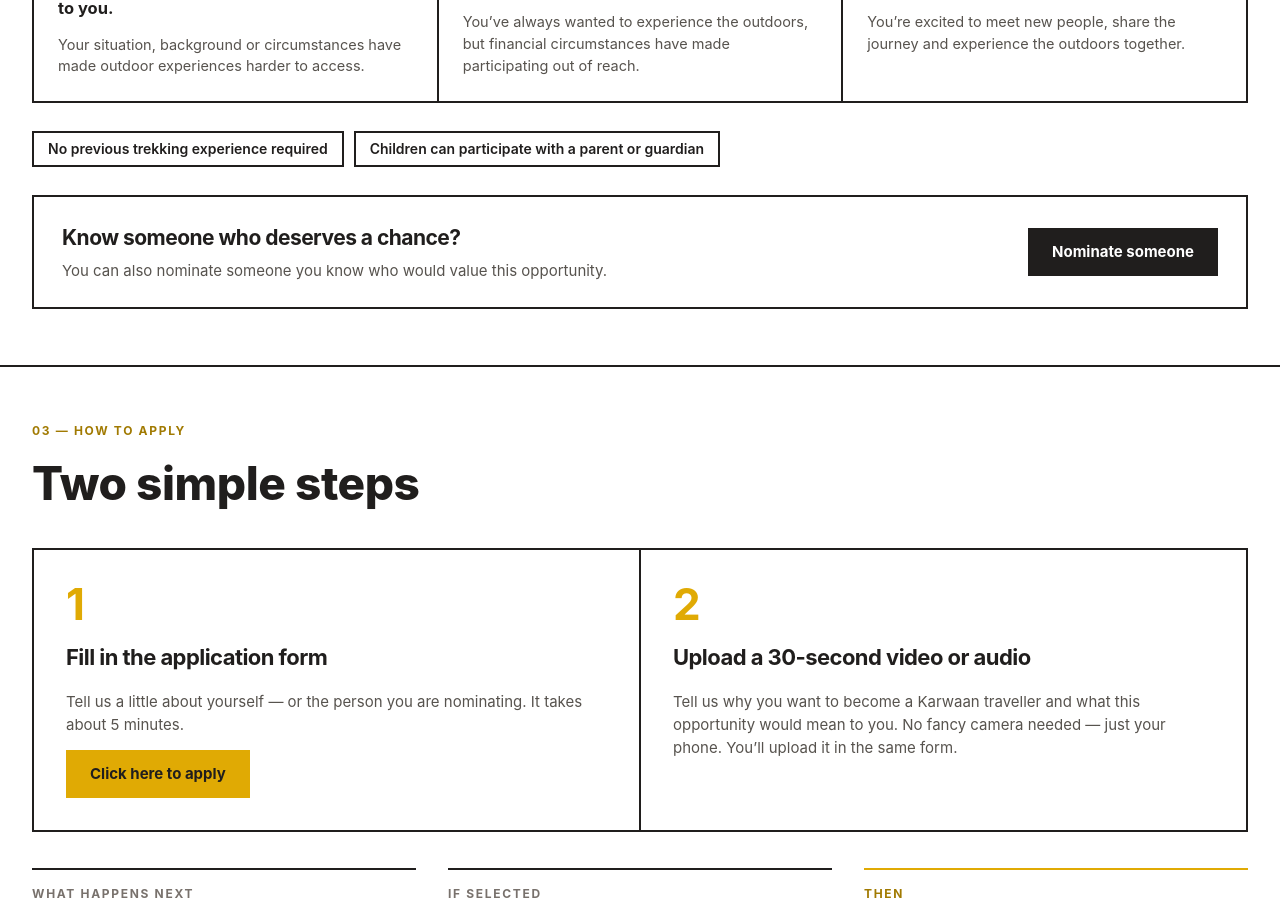
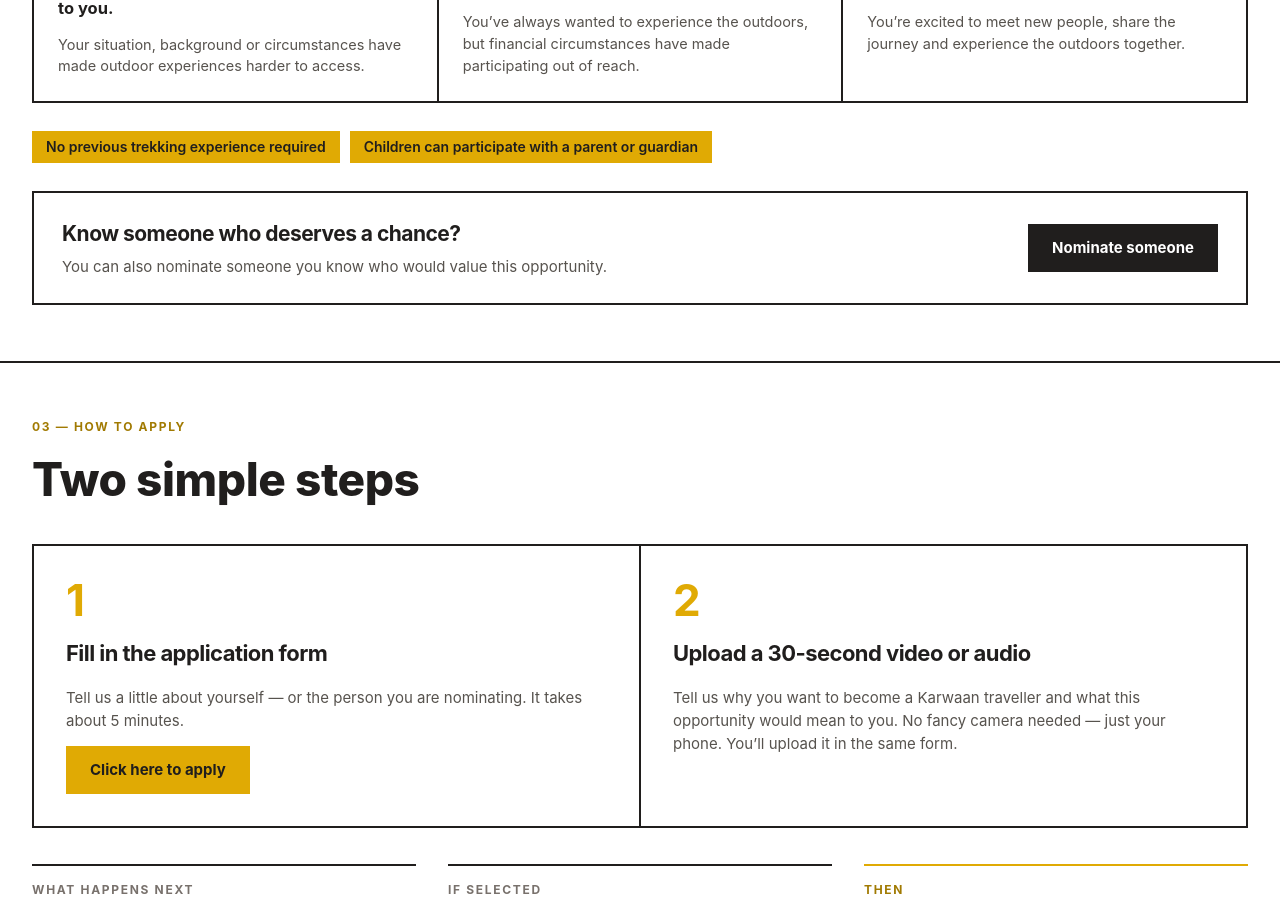
Before and after one commit to TreksForAll/treks-ui, a React (Vite) app: page /karwaan in a window 1280 px wide. Shown: the part 1680-2586 px from the top of the page. Built offline with nearby package versions, Linux system fonts and the light colour scheme; no server answers; a web font is replaced by a local one.

Commit message:
Restyle Karwaan eligibility tags to match the apply buttons
Drop the borders on the two eligibility tags and give them the same yellow
background and dark text as the apply buttons.

Co-Authored-By: Claude Opus 5 <noreply@anthropic.com>

```diff
--- a/src/pages/KarwaanPage.tsx
+++ b/src/pages/KarwaanPage.tsx
@@ -381,10 +381,10 @@ const KarwaanPage = () => {
             viewport={{ once: true }}
             className="flex flex-wrap gap-2.5"
           >
-            <span className="border-2 border-[#201e1d] px-3.5 py-1.5 text-sm font-semibold">
+            <span className="bg-[#e0aa04] text-[#201e1d] px-3.5 py-1.5 text-sm font-semibold">
               No previous trekking experience required
             </span>
-            <span className="border-2 border-[#201e1d] px-3.5 py-1.5 text-sm font-semibold">
+            <span className="bg-[#e0aa04] text-[#201e1d] px-3.5 py-1.5 text-sm font-semibold">
               Children can participate with a parent or guardian
             </span>
           </motion.div>
```
